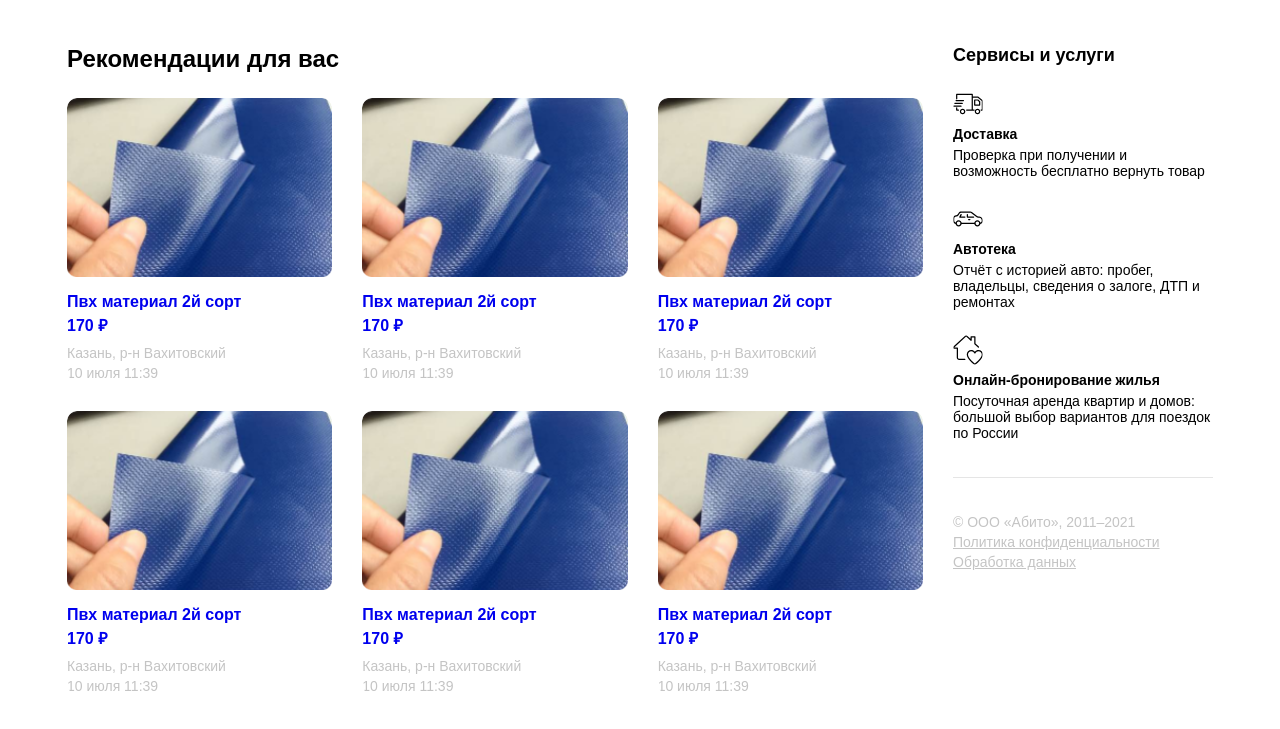
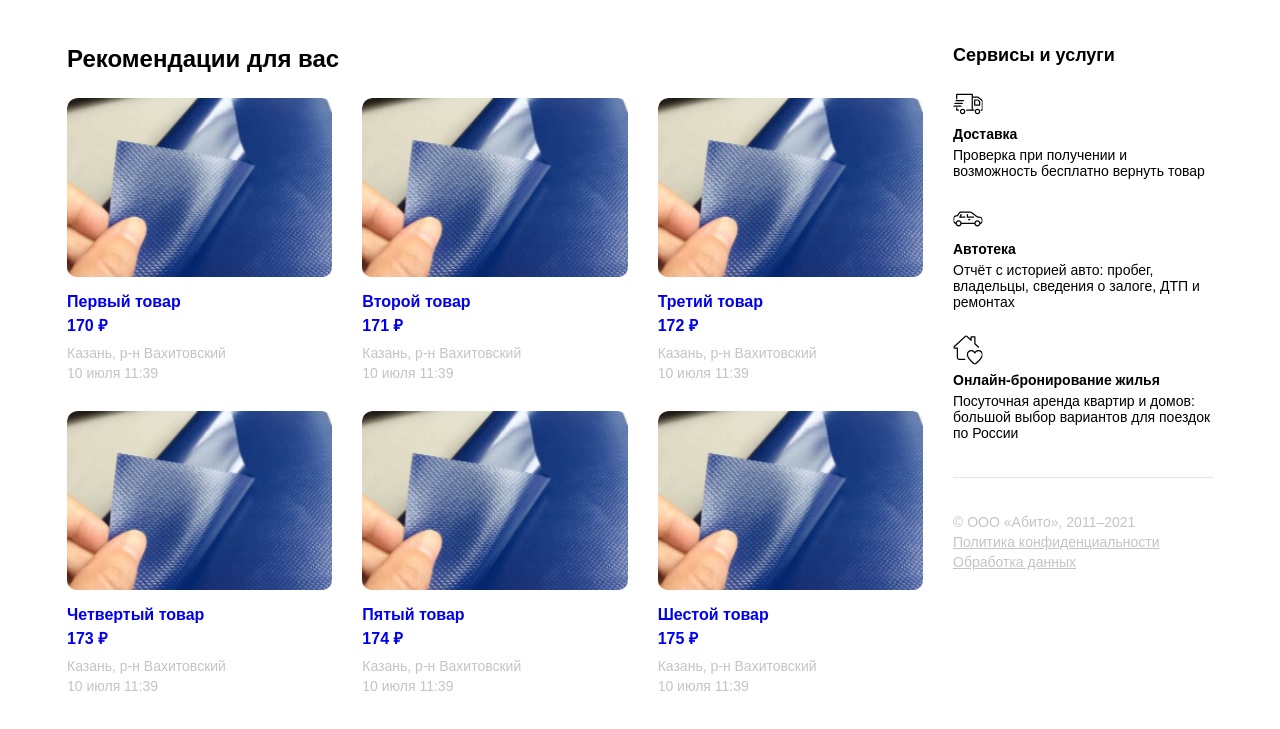
Before and after one commit to VikFe/Abito, a plain HTML site: page project Avito/index.html in a window 1280 px wide. Shown: the part 139-868 px from the top of the page. Drawn offline with Linux system fonts and the light colour scheme.

Commit message:
Add files via upload

```diff
--- a/project Avito/index.html
+++ b/project Avito/index.html
@@ -5,6 +5,7 @@
     <meta charset="UTF-8">
     <meta name="viewport" content="width=device-width, initial-scale=1.0">
     <link rel="stylesheet" href="./style.css">
+    <script src="./script.js" defer></script>
     <title>Abito</title>
 </head>
 
@@ -47,7 +48,10 @@
                     <div class="content-main">
                         <h2 class="content-main__title">Рекомендации для вас</h2>
                         <div class="content-main__list">
-                            <a href="/product.html" class="content-main__list-item">
+
+                            <!-- карточки товара -->
+
+                            <!-- <a href="/product.html" class="content-main__list-item">
                                 <div class="content-main__list-item--img">
                                     <img src="./image/card-img.png" alt="card-img">
                                 </div>
@@ -171,7 +175,7 @@
 
                                     </span>
                                 </div>
-                            </a>
+                            </a> -->
                         </div>
                     </div>
                     <div class="content-side">
@@ -231,7 +235,7 @@
         </section>
     </main>
 
-    <script src="./script.js"></script>
+
 </body>
 
 </html>
--- /dev/null
+++ b/project Avito/script.js
@@ -0,0 +1,93 @@
+const searchBtn = document.querySelector('.search-btn');
+const searchInput = document.querySelector('.search-box input');
+const cardWrapper = document.querySelector('.content-main__list');
+
+const cardArray = [
+    {
+        id: 0,
+        title: 'Первый товар',
+        price: '170 ₽',
+        address: 'Казань, р-н Вахитовский',
+        date: '10 июля 11:39',
+        img: './image/card-img.png'
+    },
+    {
+        id: 1,
+        title: 'Второй товар',
+        price: '171 ₽',
+        address: 'Казань, р-н Вахитовский',
+        date: '10 июля 11:39',
+        img: './image/card-img.png'
+    },
+    {
+        id: 2,
+        title: 'Третий товар',
+        price: '172 ₽',
+        address: 'Казань, р-н Вахитовский',
+        date: '10 июля 11:39',
+        img: './image/card-img.png'
+    },
+    {
+        id: 3,
+        title: 'Четвертый товар',
+        price: '173 ₽',
+        address: 'Казань, р-н Вахитовский',
+        date: '10 июля 11:39',
+        img: './image/card-img.png'
+    },
+    {
+        id: 4,
+        title: 'Пятый товар',
+        price: '174 ₽',
+        address: 'Казань, р-н Вахитовский',
+        date: '10 июля 11:39',
+        img: './image/card-img.png'
+    },
+    {
+        id: 5,
+        title: 'Шестой товар',
+        price: '175 ₽',
+        address: 'Казань, р-н Вахитовский',
+        date: '10 июля 11:39',
+        img: './image/card-img.png'
+    }
+]
+
+const render = (cardList) => {
+    cardWrapper.innerHTML = '';
+
+    cardList.forEach((item, idx) => {
+    cardWrapper.insertAdjacentHTML('beforeend', `
+        <a href="/product.html" class="content-main__list-item">
+            <div class="content-main__list-item--img">
+                <img src="${item.img}" alt="${item.title}">
+            </div>
+                <h5 class="content-main__list-item--title">${item.title}</h5>
+                <strong class="content-main__list-item--price">${item.price}</strong>
+                <div class="content-main__list-item--box">
+                <span class="content-main__list-item--desc">${item.address}</span>
+                <span class="content-main__list-item--desc">${item.date}</span>
+            </div>
+        </a>
+        `)
+    })
+}
+
+const filteredArray = (array, value) => {
+    console.log(array);
+    console.log(value);
+
+    return array.filter((item) => {
+        return item.title.includes(value) ||  item.price.includes(value)
+    })
+}
+
+cardWrapper.style.justifyContent = 'flex-start';
+cardWrapper.style.gap = '30px';
+
+render(cardArray)
+
+searchBtn.addEventListener('click', () => {
+    render(filteredArray(cardArray, searchInput.value));
+
+})
```
